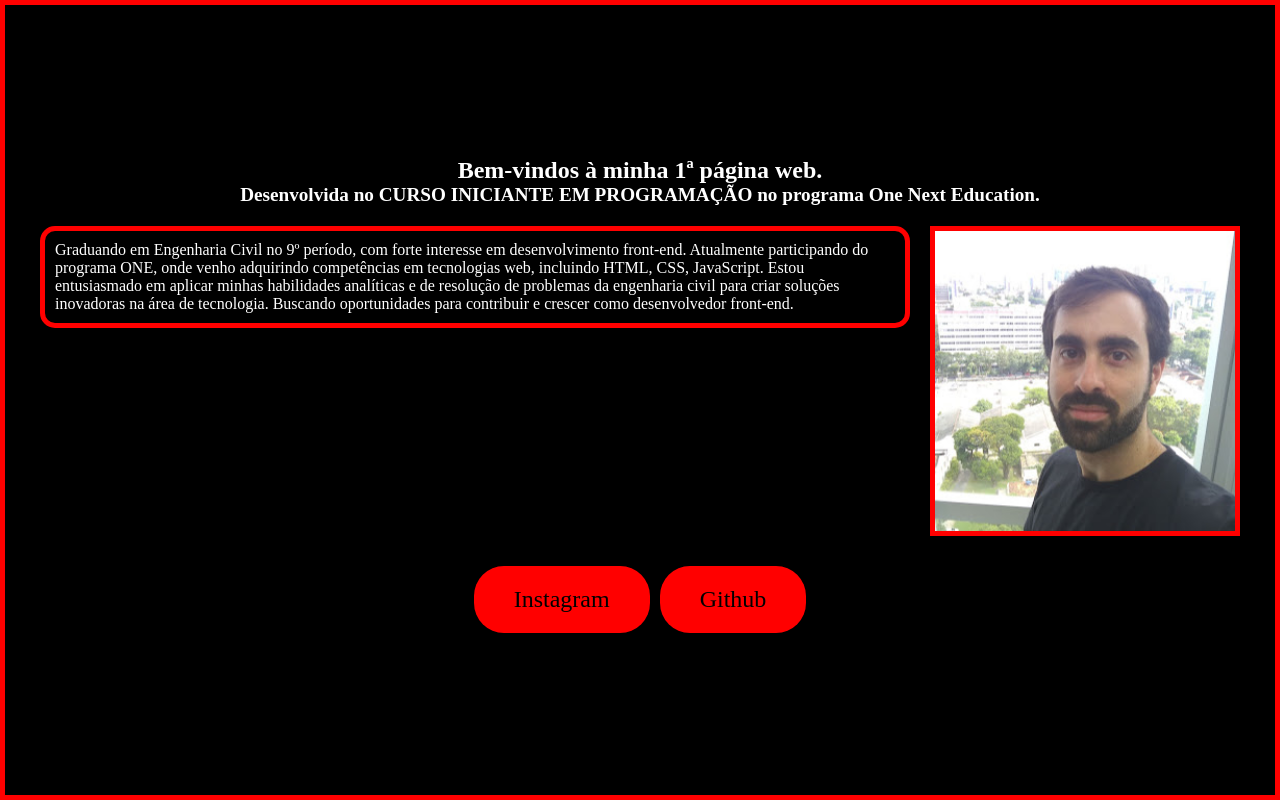
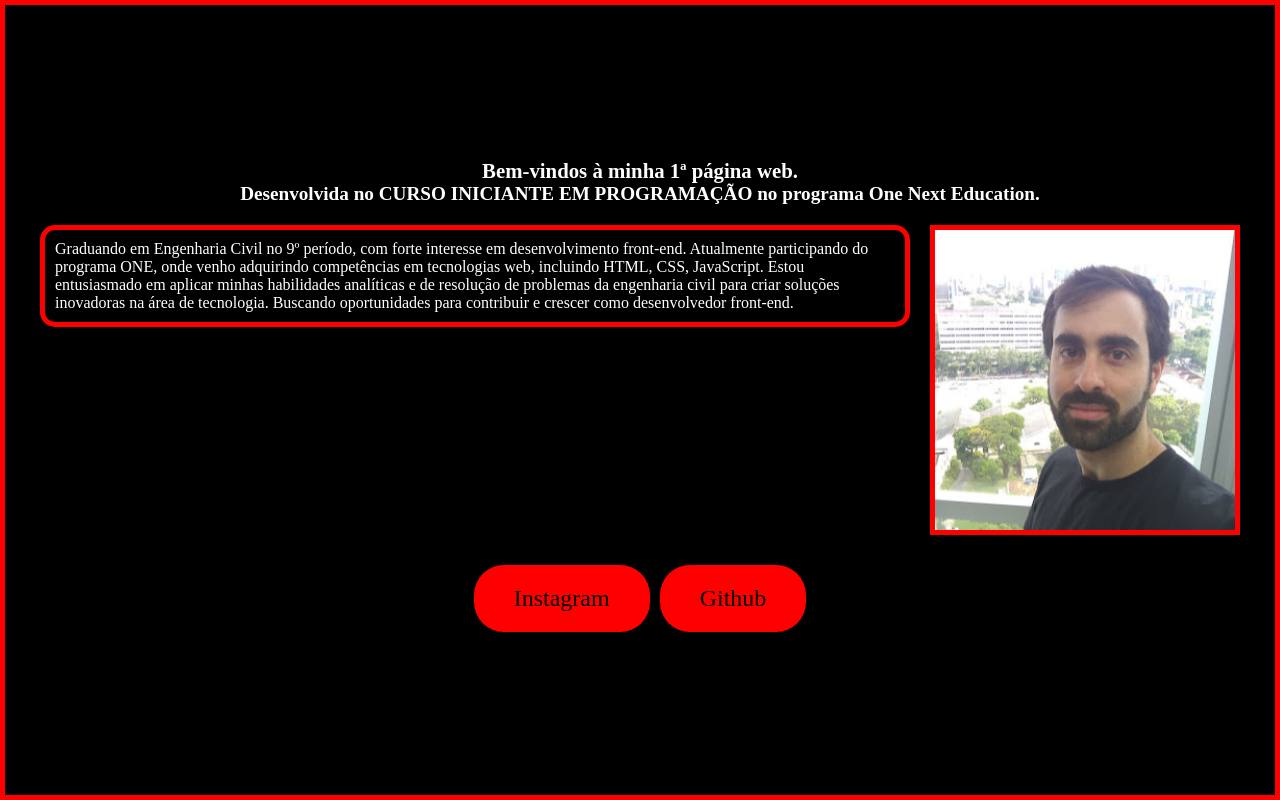
Before and after one commit to rfelipep/minha1pagina, a plain HTML site: page index.html in a window 1280 px wide. Drawn offline with Linux system fonts and the light colour scheme.

Commit message:
Update estilo.css

```diff
--- a/estilos/estilo.css
+++ b/estilos/estilo.css
@@ -27,7 +27,7 @@ h1, h2 {
 
 h1 {
     margin-top: 10px; /* Reduce margin for better spacing */
-    font-size: 1.5em; /* Adjust font size for smaller screens */
+    font-size: 1.3em; /* Adjust font size for smaller screens */
 }
 
 h2 {
```
